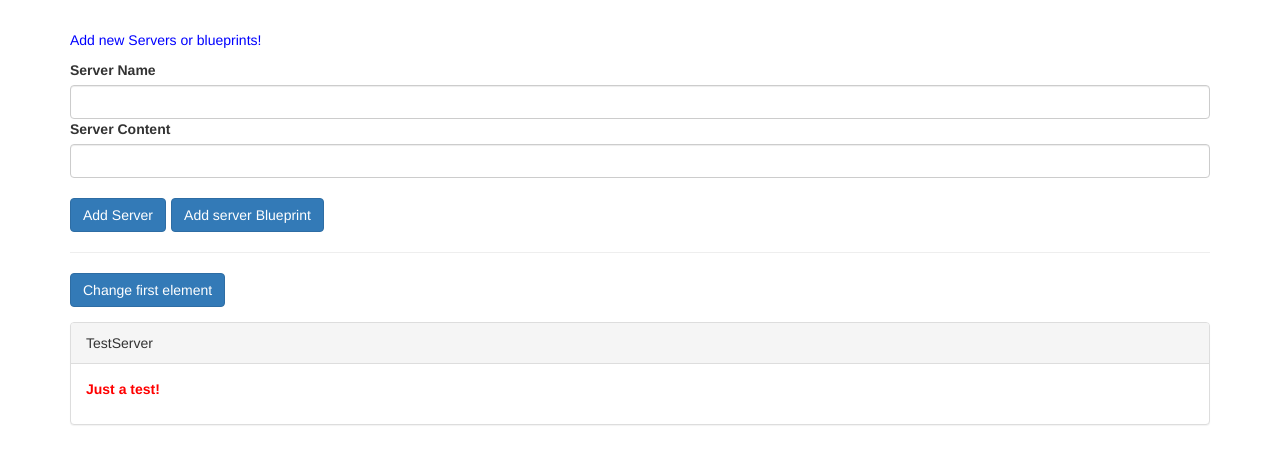
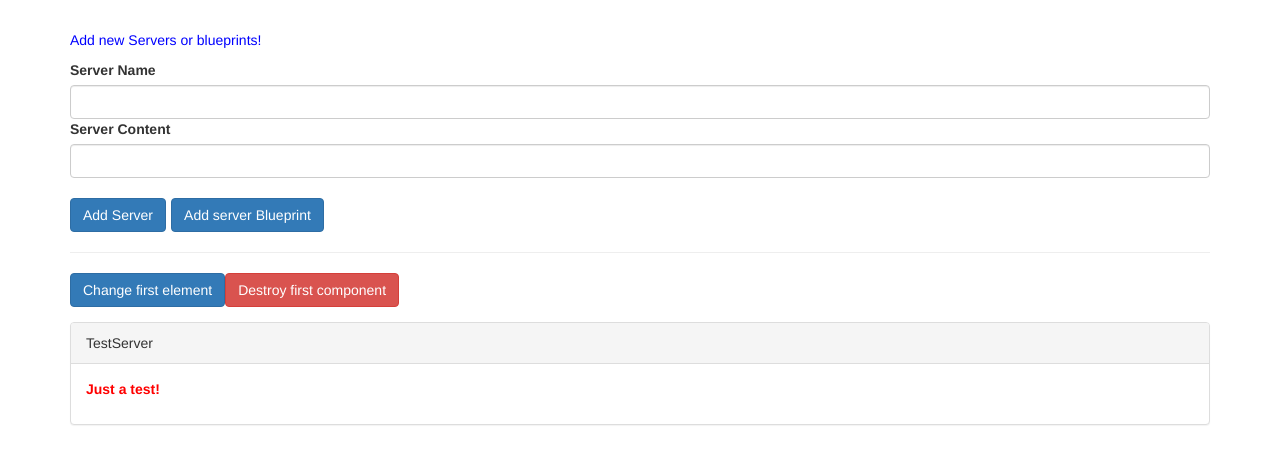
Before and after one commit to gmalheiro/Angular-Starter-Course, an Angular app in the folder 5-Components-and-Databinding-Deep-Dive/uderstanding-component-lifecycle/: page / in a window 1280 px wide. Shown: the top 464 px of the page. Built offline with nearby package versions, Linux system fonts and the light colour scheme.

Commit message:
ngOnDestroy lecture finished

```diff
--- a/5-Components-and-Databinding-Deep-Dive/uderstanding-component-lifecycle/src/app/app.component.html
+++ b/5-Components-and-Databinding-Deep-Dive/uderstanding-component-lifecycle/src/app/app.component.html
@@ -7,6 +7,7 @@
   <div class="row">
     <div class="col-xs-12">
       <button class="btn btn-primary" style="margin-bottom: 15px;" (click)="onChangeFirst()"  >Change first element</button>
+      <button class="btn btn-danger" style="margin-bottom: 15px;" (click)="onDestroyFirst()"  >Destroy first component</button>
       <app-server-element
       *ngFor="let serverElement of serverElements"
       [srvElement]="serverElement"
--- a/5-Components-and-Databinding-Deep-Dive/uderstanding-component-lifecycle/src/app/app.component.ts
+++ b/5-Components-and-Databinding-Deep-Dive/uderstanding-component-lifecycle/src/app/app.component.ts
@@ -30,4 +30,8 @@ export class AppComponent {
     //console.log(`this is my name: ${this.serverElementName}`);
   }
 
+  onDestroyFirst(){
+    this.serverElements.splice(0,1);
+  }
+
 }
--- a/5-Components-and-Databinding-Deep-Dive/uderstanding-component-lifecycle/src/app/server-element/server-element.component.ts
+++ b/5-Components-and-Databinding-Deep-Dive/uderstanding-component-lifecycle/src/app/server-element/server-element.component.ts
@@ -6,6 +6,7 @@ import {
   DoCheck,
   Input,
   OnChanges,
+  OnDestroy,
   OnInit,
   SimpleChanges,
   ViewEncapsulation,
@@ -26,7 +27,8 @@ export class ServerElementComponent implements
    AfterContentInit,
    AfterContentChecked,
    AfterViewInit,
-   AfterContentInit
+   AfterContentInit,
+   OnDestroy
 {
   @Input('srvElement') element: { type: string; name: string; content: string };
   @Input() name: string;
@@ -64,4 +66,9 @@ export class ServerElementComponent implements
   ngAfterViewChecked(): void {
     console.log('ngAfterViewChecked called!');
   }
+
+  ngOnDestroy(): void {
+    console.log('ngOnDestroy called');
+  }
+
 }
```
